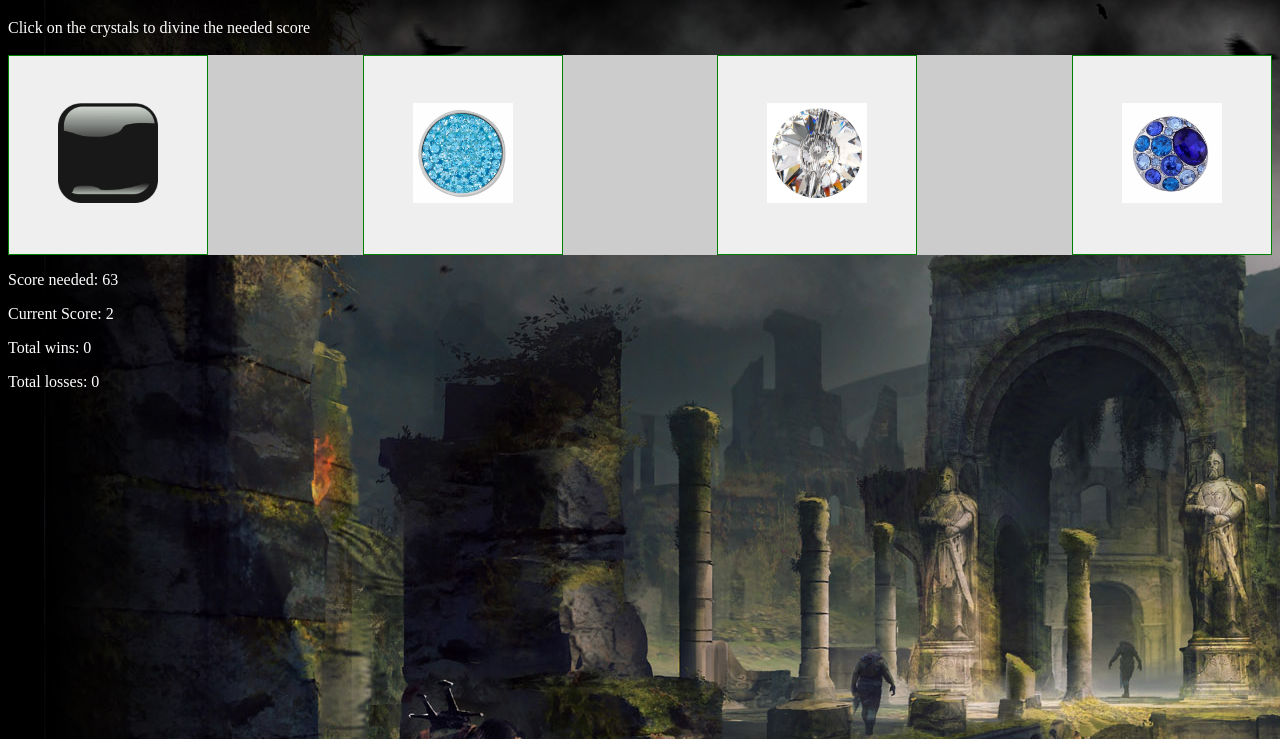
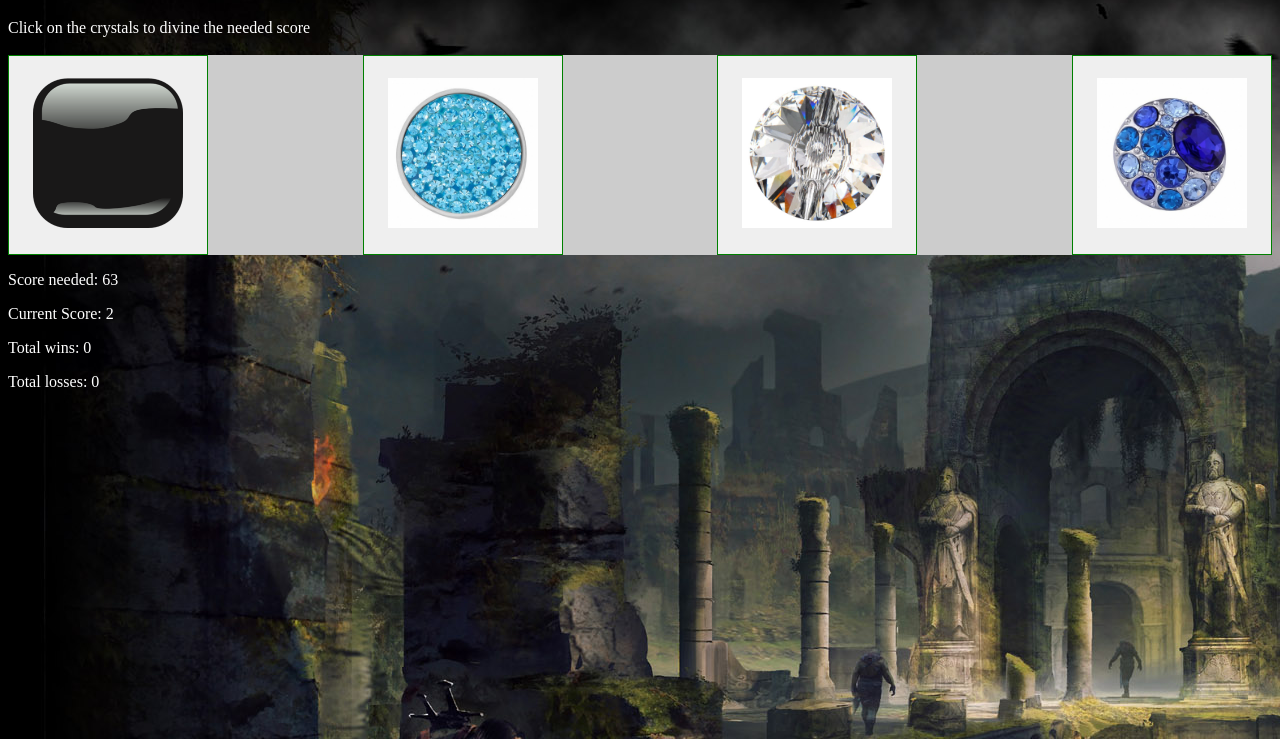
Before and after one commit to jrkerr2/unit-4-game, a plain HTML site: page index.html in a window 1280 px wide. Both pictures are taken after a click on the button 108 px from the left and 215 px from the top of the page. Shown: the part 61-800 px from the top of the page. Drawn offline with nearby package versions, Linux system fonts and the light colour scheme.

Commit message:
penulti 2 commit

```diff
--- a/assets/css/style.css
+++ b/assets/css/style.css
@@ -4,8 +4,8 @@ body {
 }
 
 img {
-    max-height: 100px;
-    max-width: 100px;
+    max-height: 150px;
+    max-width: 150px;
 
 }
 
--- a/assets/javascript/game.js
+++ b/assets/javascript/game.js
@@ -0,0 +1,74 @@
+// global variables
+var gameRandom;
+var cScore = 0;
+var userWins = 0;
+var userLoss = 0;
+var gameOver;
+var crystalImage;
+var crystal;
+var crystalRandom;
+var images = ["assets/images/image1.png", "assets/images/image2.jpg", "assets/images/image3.jpg","assets/images/image4.jpg"]
+
+function initGame() {
+    cScore = 0;
+    gameRandom = 0;
+
+    // generate random start total
+    gameRandom = Math.floor(Math.random() * 120) + 19;
+    $("#randomScore").html("Score needed: " + gameRandom);
+    console.log(gameRandom);
+
+    // build four crystals + random value assignments
+    for(var i=0; i < 4; i++) {
+
+        crystalRandom = Math.floor(Math.random() * 12) + 1;
+        $("#" + i.toString()).val(crystalRandom);
+
+        console.log(crystalRandom);
+    }
+
+}
+
+$(document).ready(function() {
+// executes when document is ready
+
+    for(var i=0; i < 4; i++) {
+        crystal = $("<button>");
+        crystalImage = $("<img>");
+        crystal.attr("class", "crystalbox");
+        crystal.attr("id", i);
+        crystalImage.attr("src", images[i]);
+        crystal.append(crystalImage);
+        $(".crystals").append(crystal);
+
+    }
+
+// start game
+    initGame();
+
+// capture click; set current score, check for win/loss
+    $(document).on("click", ".crystalbox", function(){
+        var temp = $(this).val();
+        cScore +=parseInt(temp);
+        if (cScore === gameRandom) {
+            ++userWins;
+            initGame();
+
+        }
+
+        else if (cScore > gameRandom) {
+            ++userLoss;
+            initGame();
+
+        }
+        console.log(cScore);
+        console.log(temp);
+
+    $("#currentScore").html("Current Score: " + cScore);
+    $("#wins").html("Total wins: " + userWins);
+    $("#loss").html("Total losses: " + userLoss);
+
+    });
+
+
+}); //doc ready termination
--- a/index.html
+++ b/index.html
@@ -14,7 +14,7 @@
             crossorigin="anonymous">
         </script>
 
-        <script type="text/javascript" src="assets/javascript/pseudo.js"></script>
+        <script type="text/javascript" src="assets/javascript/game.js"></script>
 
     </head>
 
```
